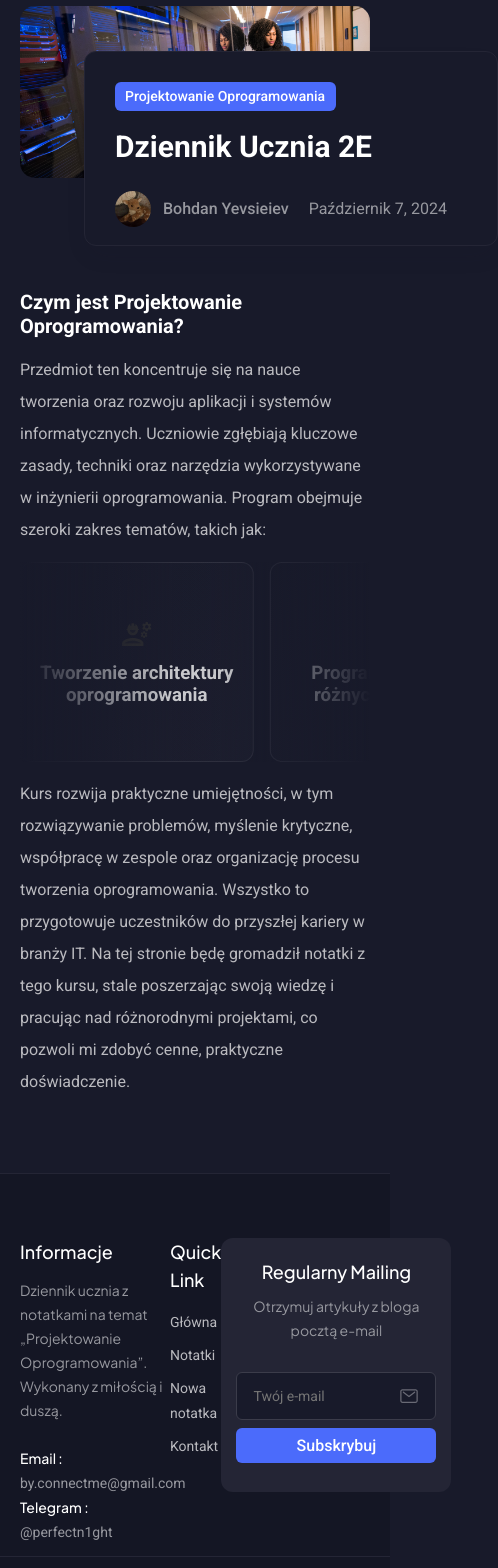
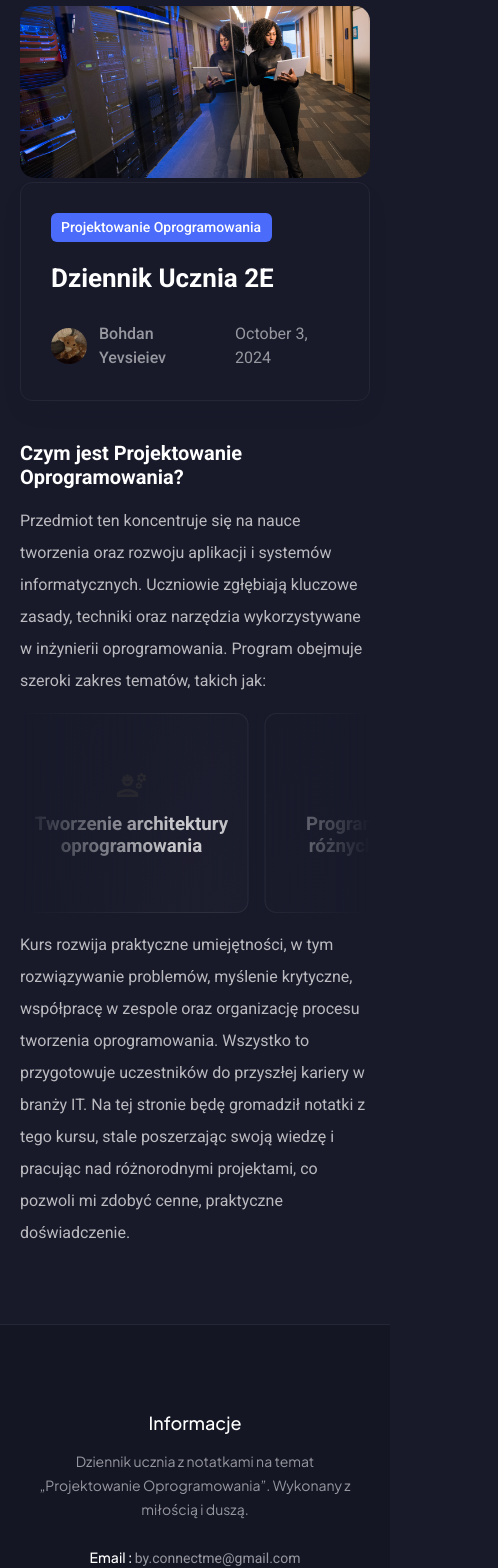
Before and after one commit to Isterya/school-diary, a React (Create React App) app: page / in a window 390 px wide. Shown: the part 120-1688 px from the top of the page, 498 px wide, since content can reach past the window. Built offline with nearby package versions, Linux system fonts and the light colour scheme.

Commit message:
v1.6: all pages are adapted for all devices and work properly, and also made dynamic date on the homepage

```diff
--- a/src/components/appFooter/appFooter.scss
+++ b/src/components/appFooter/appFooter.scss
@@ -260,3 +260,45 @@
       }
    }
 }
+
+@media (max-width: 576px) {
+   .footer {
+      &__top {
+         flex-direction: column;
+         align-items: center;
+         height: auto;
+         gap: 20px;
+         padding: 20px;
+      }
+
+      &__about-us {
+         width: 90%;
+         text-align: center;
+      }
+
+      &__links {
+         display: none;
+      }
+
+      &__newsletter {
+         width: 90%;
+         text-align: center;
+      }
+
+      &__input {
+         width: 80%;
+         margin-bottom: 10px;
+      }
+
+      &__btn {
+         width: 80%;
+      }
+
+      .footer__contact {
+         display: flex;
+         flex-direction: column;
+         align-items: center;
+         gap: 5px;
+      }
+   }
+}
--- a/src/components/pages/ContactPage/contactPage.scss
+++ b/src/components/pages/ContactPage/contactPage.scss
@@ -89,7 +89,7 @@
          transition: all 0.3s ease;
 
          &:hover {
-            background-color: #4b6bfb; /* Смена цвета фона при наведении */
+            background-color: #4b6bfb;
             transform: scale(1.1);
             box-shadow: 0 4px 10px rgba(0, 0, 0, 0.2);
          }
@@ -101,3 +101,11 @@
       }
    }
 }
+
+@media (max-width: 768px) {
+   .contact {
+      &__descr {
+         width: 100%;
+      }
+   }
+}
--- a/src/components/pages/HomePage/HomePage.js
+++ b/src/components/pages/HomePage/HomePage.js
@@ -1,4 +1,5 @@
 import { Helmet } from 'react-helmet-async';
+import { format } from 'date-fns';
 
 import AppNavigation from '../../appNavigation/AppNavigation';
 import AppFooter from '../../appFooter/AppFooter';
@@ -52,6 +53,8 @@ const renderCards = () => {
 };
 
 const HomePage = () => {
+   const formattedDate = format(new Date(), 'MMMM d, yyyy');
+
    return (
       <>
       <Helmet>
@@ -71,7 +74,7 @@ const HomePage = () => {
                   <div className="promo__meta">
                      <img className="promo-avatar" src={profileAvatar} alt="Author" />
                      <span className="promo__author">Bohdan Yevsieiev</span>
-                     <span className="promo__date">Październik 7, 2024</span>
+                     <span className="promo__date">{formattedDate}</span>
                   </div>
                </div>
             </section>
--- a/src/components/pages/HomePage/homePage.scss
+++ b/src/components/pages/HomePage/homePage.scss
@@ -221,3 +221,26 @@
       }
    }
 }
+
+@media (max-width: 576px) {
+   .promo {
+      display: flex;
+      flex-direction: column;
+
+      &__content {
+         position: relative;
+         width: 100%;
+         height: auto;
+         left: 0px;
+         bottom: 0px;
+      }
+
+      &__title {
+         font-size: 26px;
+      }
+   }
+
+   .info {
+      padding: 40px 0 75px 0;
+   }
+}
--- a/src/components/pages/NotesPage/notesPage.scss
+++ b/src/components/pages/NotesPage/notesPage.scss
@@ -15,7 +15,8 @@
 
    &-container {
       display: grid;
-      grid-template-columns: repeat(3, 1fr);
+      grid-template-columns: repeat(auto-fill, minmax(300px, 1fr));
+      justify-items: center;
       gap: 20px;
    }
 
--- a/src/components/pages/SingleNotePage/singleNotePage.scss
+++ b/src/components/pages/SingleNotePage/singleNotePage.scss
@@ -85,3 +85,39 @@
       }
    }
 }
+
+@media (max-width: 992px) {
+   .single-note {
+      &__title {
+         font-size: 30px;
+      }
+
+      &__wrapper {
+         width: 100%;
+      }
+
+      &__img {
+         width: 100%;
+      }
+   }
+}
+
+@media (max-width: 768px) {
+   .single-note {
+      &__title {
+         font-size: 27px;
+      }
+   }
+}
+
+@media (max-width: 576px) {
+   .single-note {
+      &__title {
+         font-size: 24px;
+      }
+
+      &__text {
+         font-size: 18px;
+      }
+   }
+}
```
